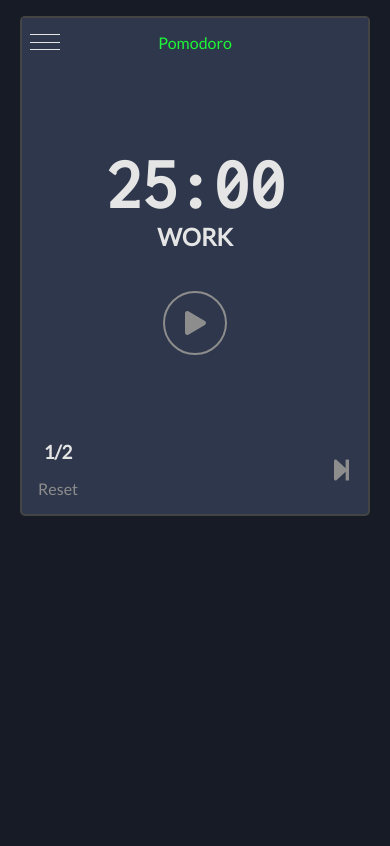
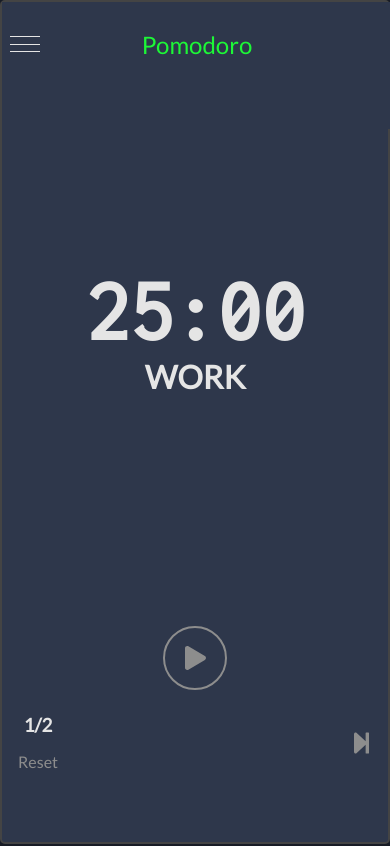
Before and after one commit to bigdub3298/Pomodoro, a React (Create React App) app: page / in a window 390 px wide. Built offline with nearby package versions, Linux system fonts and the light colour scheme.

Commit message:
added media queries for responsive design

```diff
--- a/src/scss/App.scss
+++ b/src/scss/App.scss
@@ -24,3 +24,11 @@ a {
   margin: 1rem auto;
   text-align: center;
 }
+
+@media (max-width: 450px) {
+  .app {
+    width: 100vw;
+    height: 100vh;
+    margin: 0;
+  }
+}
--- a/src/scss/Timer.scss
+++ b/src/scss/Timer.scss
@@ -12,3 +12,15 @@
     font-size: 1.5rem;
   }
 }
+
+@media (max-width: 450px) {
+  .timer {
+    &__display {
+      font-size: 5.5rem;
+    }
+
+    &__type {
+      font-size: 2rem;
+    }
+  }
+}
--- a/src/scss/TimerController.scss
+++ b/src/scss/TimerController.scss
@@ -66,3 +66,24 @@
     }
   }
 }
+
+@media (max-width: 450px) {
+  .timer-controller {
+    grid-template-rows: 2fr 1fr;
+    align-items: center;
+  }
+
+  .control-panel {
+    &__start {
+      &:hover {
+        background-color: #2e374b;
+      }
+    }
+    &__skip,
+    &__reset {
+      &:hover {
+        color: #8d8d8d;
+      }
+    }
+  }
+}
--- a/src/scss/TimerForm.scss
+++ b/src/scss/TimerForm.scss
@@ -18,7 +18,7 @@
     background-color: #181c25;
     color: #e5e5e5;
     font-family: "Inconsolata", sans-serif;
-    width: 40px;
+    width: 45px;
     margin: 1rem auto;
     border-radius: 3px;
   }
@@ -67,3 +67,19 @@
     }
   }
 }
+
+@media (max-width: 450px) {
+  .menu {
+    &__header {
+      font-size: 1.5rem;
+    }
+  }
+
+  .form-control {
+    font-size: 1.2rem;
+
+    &__value {
+      width: 55px;
+    }
+  }
+}
--- a/src/scss/Toolbar.scss
+++ b/src/scss/Toolbar.scss
@@ -34,3 +34,26 @@
     background-color: #2e374b;
   }
 }
+
+@media (max-width: 450px) {
+  .toolbar {
+    width: 100vw;
+    height: 100vh;
+
+    &__title {
+      font-size: 1.5rem;
+    }
+
+    &__nav {
+      height: 10%;
+    }
+
+    &__menu {
+      height: 85%;
+    }
+
+    &__footer {
+      height: 5%;
+    }
+  }
+}
```
